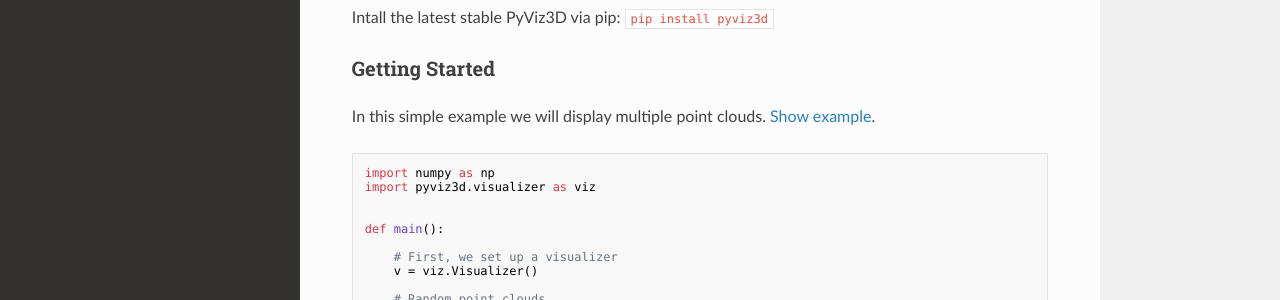
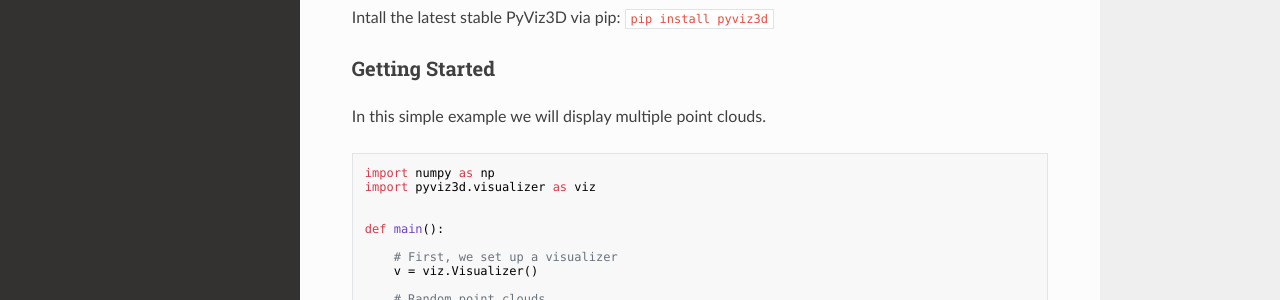
Before and after one commit to francisengelmann/PyViz3D, an MkDocs documentation site: the page built from docs/index.md, in a window 1280 px wide and 1359 px high. Shown: the part 489-789 px from the top of the window. Built offline with MkDocs 1.6.1, drawn with Linux system fonts in a browser that asks for light colours; nearby versions of some CDN libraries.

Commit message:
Update index.md

````diff
--- a/docs/index.md
+++ b/docs/index.md
@@ -14,7 +14,7 @@
 Intall the latest stable PyViz3D via pip: `pip install pyviz3d`
 
 ### Getting Started
-In this simple example we will display multiple point clouds. [Show example](https://francisengelmann.github.io/pyviz3d_examples/example/index.html).
+In this simple example we will display multiple point clouds.
 
 ```python
 import numpy as np
````
